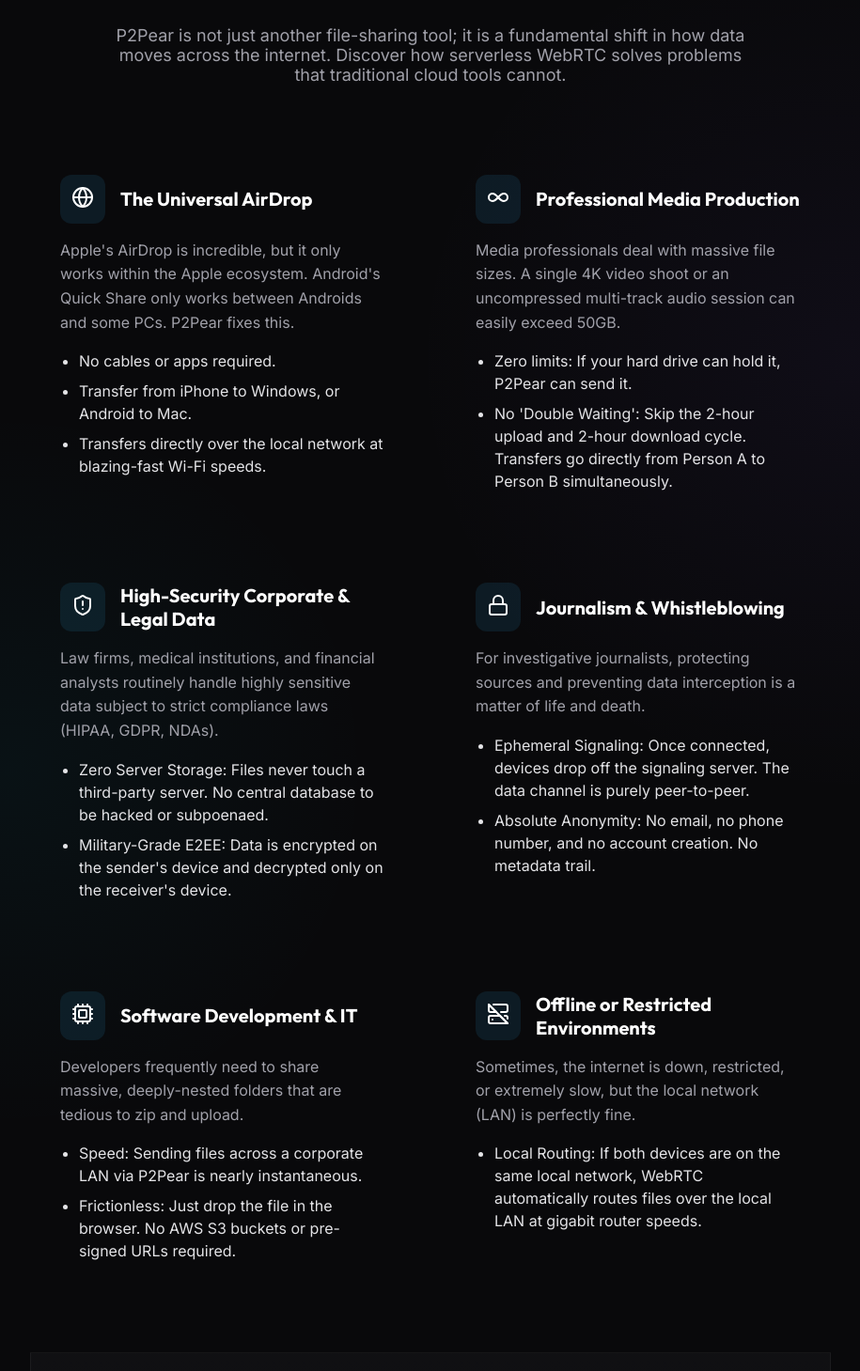
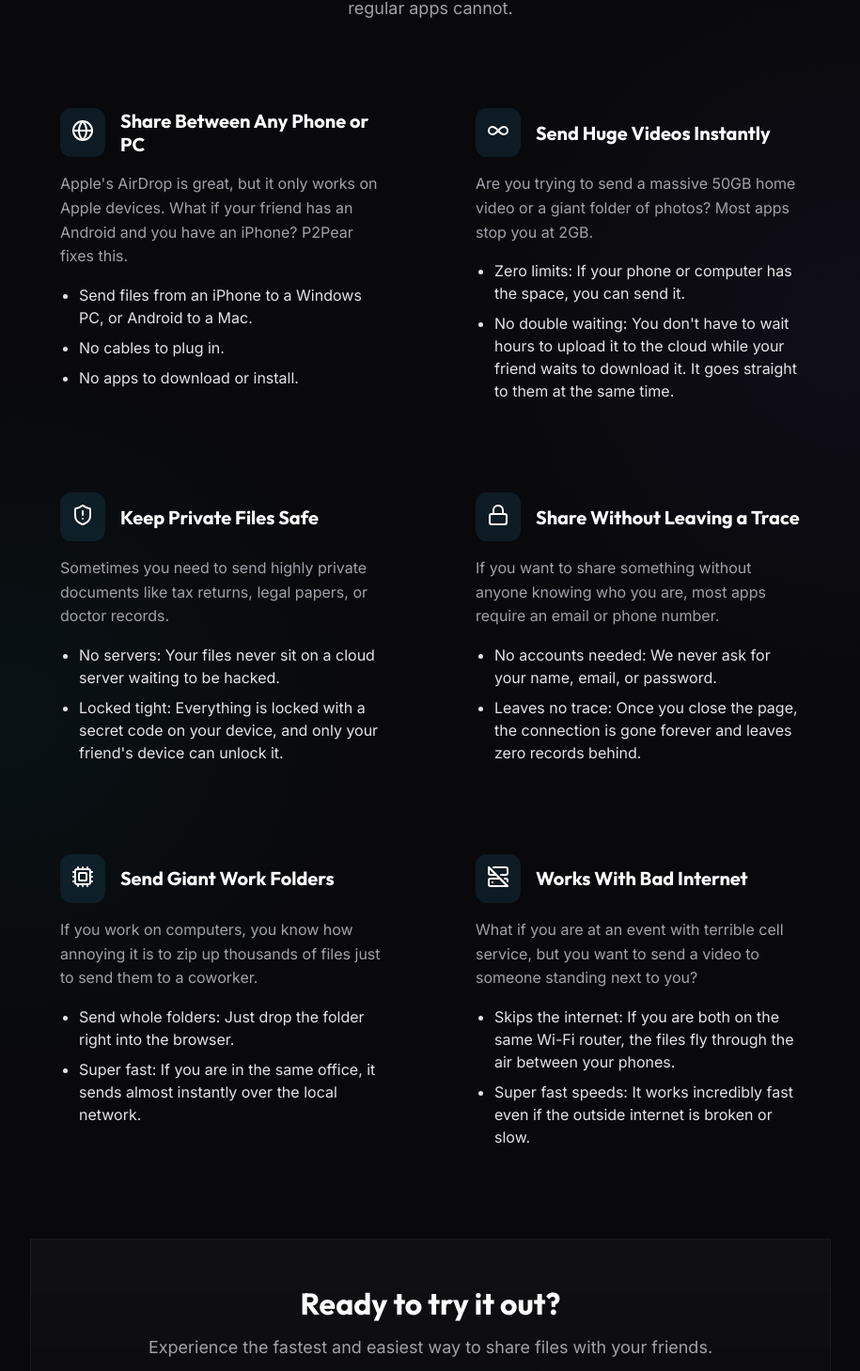
Before and after one commit to mrftech/P2Pear, a React (Vite) app: page /use-cases in a window 1280 px wide. Shown: the part 271-1730 px from the top of the page at 94% size, without its empty margins (182-1097 px from the left). Built offline with nearby package versions, Linux system fonts and the light colour scheme.

Commit message:
style: simplify Use Cases text to 5th grade level and remove jargon

```diff
--- a/src/views/UseCasesView.tsx
+++ b/src/views/UseCasesView.tsx
@@ -10,56 +10,57 @@
   const cases = [
     {
       icon: <Globe size={24} className="accent" />,
-      title: "The Universal AirDrop",
-      description: "Apple's AirDrop is incredible, but it only works within the Apple ecosystem. Android's Quick Share only works between Androids and some PCs. P2Pear fixes this.",
+      title: "Share Between Any Phone or PC",
+      description: "Apple's AirDrop is great, but it only works on Apple devices. What if your friend has an Android and you have an iPhone? P2Pear fixes this.",
       points: [
-        "No cables or apps required.",
-        "Transfer from iPhone to Windows, or Android to Mac.",
-        "Transfers directly over the local network at blazing-fast Wi-Fi speeds."
+        "Send files from an iPhone to a Windows PC, or Android to a Mac.",
+        "No cables to plug in.",
+        "No apps to download or install."
       ]
     },
     {
       icon: <InfinityIcon size={24} className="accent" />,
-      title: "Professional Media Production",
-      description: "Media professionals deal with massive file sizes. A single 4K video shoot or an uncompressed multi-track audio session can easily exceed 50GB.",
+      title: "Send Huge Videos Instantly",
+      description: "Are you trying to send a massive 50GB home video or a giant folder of photos? Most apps stop you at 2GB.",
       points: [
-        "Zero limits: If your hard drive can hold it, P2Pear can send it.",
-        "No 'Double Waiting': Skip the 2-hour upload and 2-hour download cycle. Transfers go directly from Person A to Person B simultaneously."
+        "Zero limits: If your phone or computer has the space, you can send it.",
+        "No double waiting: You don't have to wait hours to upload it to the cloud while your friend waits to download it. It goes straight to them at the same time."
       ]
     },
     {
       icon: <ShieldAlert size={24} className="accent" />,
-      title: "High-Security Corporate & Legal Data",
-      description: "Law firms, medical institutions, and financial analysts routinely handle highly sensitive data subject to strict compliance laws (HIPAA, GDPR, NDAs).",
+      title: "Keep Private Files Safe",
+      description: "Sometimes you need to send highly private documents like tax returns, legal papers, or doctor records.",
       points: [
-        "Zero Server Storage: Files never touch a third-party server. No central database to be hacked or subpoenaed.",
-        "Military-Grade E2EE: Data is encrypted on the sender's device and decrypted only on the receiver's device."
+        "No servers: Your files never sit on a cloud server waiting to be hacked.",
+        "Locked tight: Everything is locked with a secret code on your device, and only your friend's device can unlock it."
       ]
     },
     {
       icon: <Lock size={24} className="accent" />,
-      title: "Journalism & Whistleblowing",
-      description: "For investigative journalists, protecting sources and preventing data interception is a matter of life and death.",
+      title: "Share Without Leaving a Trace",
+      description: "If you want to share something without anyone knowing who you are, most apps require an email or phone number.",
       points: [
-        "Ephemeral Signaling: Once connected, devices drop off the signaling server. The data channel is purely peer-to-peer.",
-        "Absolute Anonymity: No email, no phone number, and no account creation. No metadata trail."
+        "No accounts needed: We never ask for your name, email, or password.",
+        "Leaves no trace: Once you close the page, the connection is gone forever and leaves zero records behind."
       ]
     },
     {
       icon: <Cpu size={24} className="accent" />,
-      title: "Software Development & IT",
-      description: "Developers frequently need to share massive, deeply-nested folders that are tedious to zip and upload.",
+      title: "Send Giant Work Folders",
+      description: "If you work on computers, you know how annoying it is to zip up thousands of files just to send them to a coworker.",
       points: [
-        "Speed: Sending files across a corporate LAN via P2Pear is nearly instantaneous.",
-        "Frictionless: Just drop the file in the browser. No AWS S3 buckets or pre-signed URLs required."
+        "Send whole folders: Just drop the folder right into the browser.",
+        "Super fast: If you are in the same office, it sends almost instantly over the local network."
       ]
     },
     {
       icon: <ServerOff size={24} className="accent" />,
-      title: "Offline or Restricted Environments",
-      description: "Sometimes, the internet is down, restricted, or extremely slow, but the local network (LAN) is perfectly fine.",
+      title: "Works With Bad Internet",
+      description: "What if you are at an event with terrible cell service, but you want to send a video to someone standing next to you?",
       points: [
-        "Local Routing: If both devices are on the same local network, WebRTC automatically routes files over the local LAN at gigabit router speeds."
+        "Skips the internet: If you are both on the same Wi-Fi router, the files fly through the air between your phones.",
+        "Super fast speeds: It works incredibly fast even if the outside internet is broken or slow."
       ]
     }
   ];
@@ -78,10 +79,10 @@
 
           <div style={{ textAlign: 'center', marginBottom: '4rem' }}>
             <h1 className="title-gradient" style={{ fontSize: 'clamp(2.5rem, 5vw, 4rem)', lineHeight: 1.1, marginBottom: '1.5rem' }}>
-              P2Pear Use Cases & Scenarios
+              How to Use P2Pear
             </h1>
             <p className="subtitle" style={{ fontSize: '1.125rem', maxWidth: '700px', margin: '0 auto' }}>
-              P2Pear is not just another file-sharing tool; it is a fundamental shift in how data moves across the internet. Discover how serverless WebRTC solves problems that traditional cloud tools cannot.
+              P2Pear is the easiest way to move files across the internet. By skipping the cloud and sending files directly between devices, it solves everyday problems that regular apps cannot.
             </p>
           </div>
 
@@ -105,9 +106,9 @@
           </div>
 
           <div className="card" style={{ padding: '3rem', textAlign: 'center', background: 'linear-gradient(180deg, rgba(24,24,27,0.5) 0%, rgba(9,9,11,1) 100%)', border: '1px solid rgba(255,255,255,0.05)' }}>
-            <h2 style={{ fontSize: '2rem', marginBottom: '1rem', color: '#fff' }}>Ready to go off-grid?</h2>
+            <h2 style={{ fontSize: '2rem', marginBottom: '1rem', color: '#fff' }}>Ready to try it out?</h2>
             <p style={{ color: '#a1a1aa', marginBottom: '2rem', fontSize: '1.125rem' }}>
-              Experience the true speed of limitless, serverless peer-to-peer sharing.
+              Experience the fastest and easiest way to share files with your friends.
             </p>
             <Link to="/" className="btn btn-primary" style={{ display: 'inline-flex', padding: '1rem 2rem', fontSize: '1.125rem' }}>
               <Zap size={20} /> Open P2Pear Now
```
